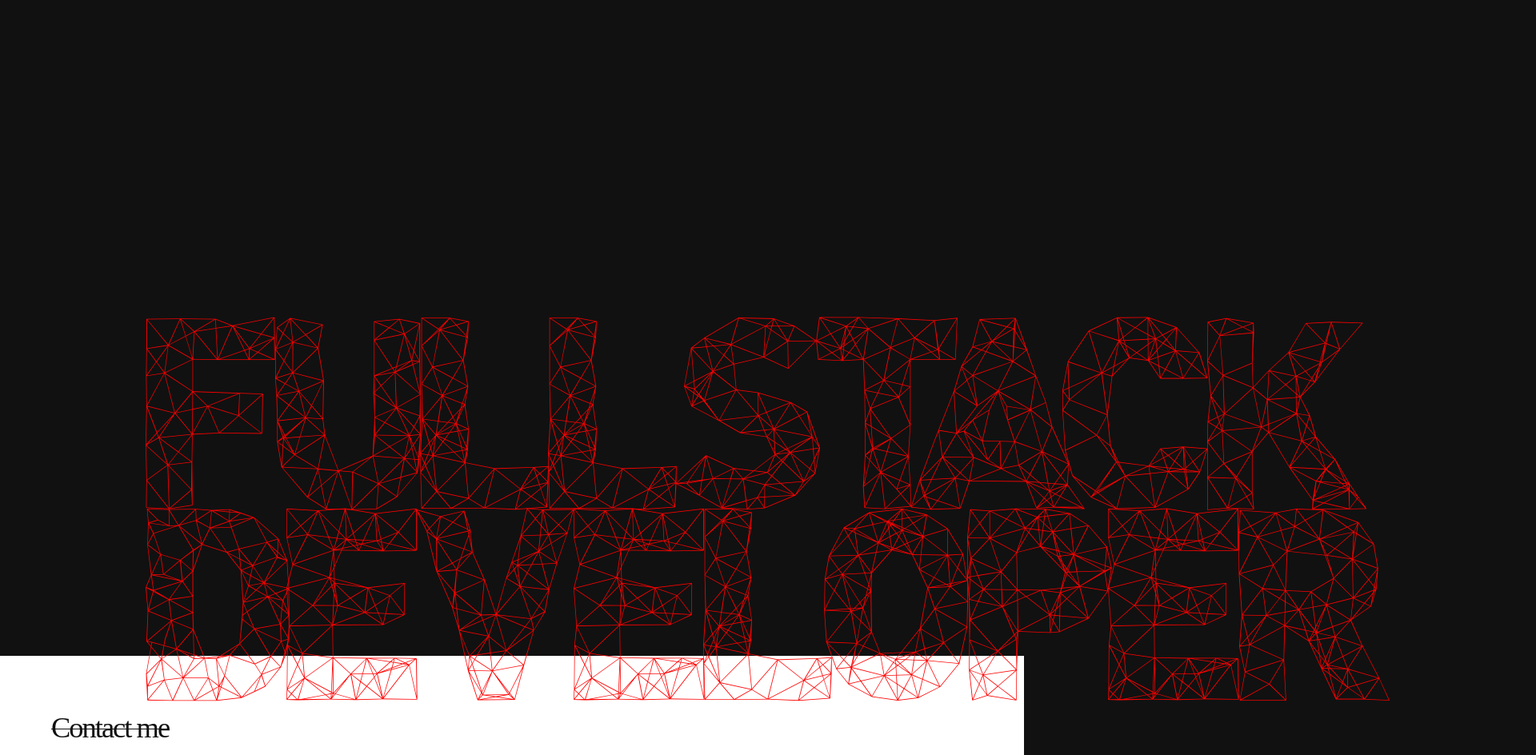
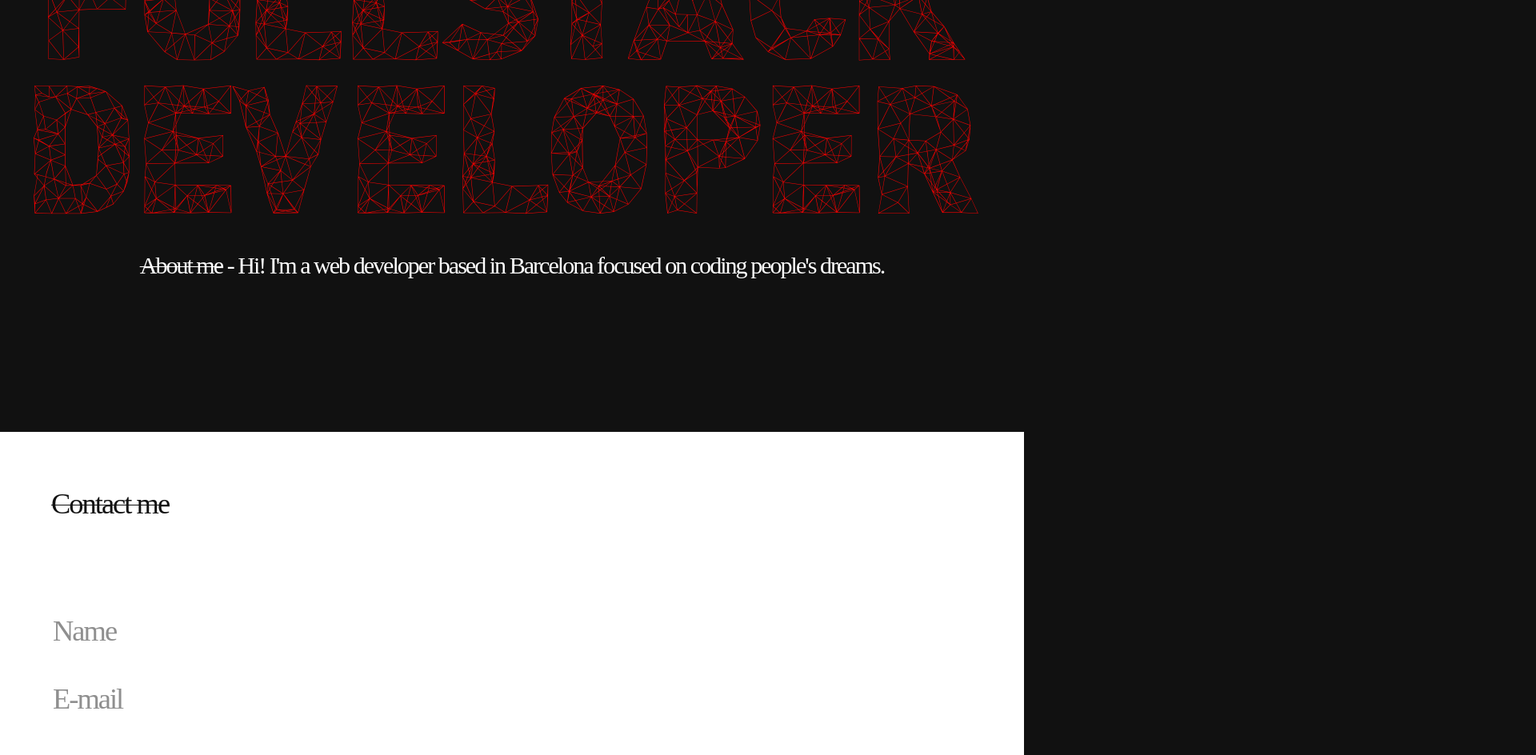
Before and after one commit to sergiJimenez/columbuscode, a Vue app: page /#/ in a window 1280 px wide. Shown: the part 1860-2804 px from the top of the page at 80% size, 1920 px wide, since content can reach past the window. Built offline with nearby package versions, Linux system fonts and the light colour scheme; a web font is replaced by a local one.

Commit message:
whoAmI css

```diff
--- a/src/components/esloganLayout.vue
+++ b/src/components/esloganLayout.vue
@@ -1,10 +1,20 @@
 <template>
     <div class="mainEsloganLayout" alt="Coding dreams">
-        <div class="codingDiv">
-            <div class="C1">C</div><div class="O1">O</div><div class="D1">D</div><div class="I1">I</div><div class="N1">N</div><div class="G1">G</div>
+        <div class="codingDiv" alt="Coding">
+            <div class="C1">C</div>
+            <div class="O1">O</div>
+            <div class="D1">D</div>
+            <div class="I1">I</div>
+            <div class="N1">N</div>
+            <div class="G1">G</div>
         </div>
-        <div class="dreamsDiv">
-            <div class="D2">D</div><div class="R2">R</div><div class="E2">E</div><div class="A2">A</div><div class="M2">M</div><div class="S2">S</div>
+        <div class="dreamsDiv" alt="Dreams">
+            <div class="D2">D</div>
+            <div class="R2">R</div>
+            <div class="E2">E</div>
+            <div class="A2">A</div>
+            <div class="M2">M</div>
+            <div class="S2">S</div>
         </div>
     </div>
 </template>
--- a/src/components/whoamiLayout.vue
+++ b/src/components/whoamiLayout.vue
@@ -1,11 +1,32 @@
 <template>
-    <div class="whoamILayout">
-        <span alt="Fullstack developer">
-            <p class="F1">F</p><p class="U1">U</p><p class="L1">L</p><p class="L1-1">L</p><p class="S1">S</p><p class="T1">T</p><p class="A1">A</p><p class="C1">C</p><p class="K1">K</p>
-            <p class="D2">D</p><p class="E2-0">E</p><p class="V2">V</p><p class="E2-1">E</p><p class="L2">L</p><p class="O2">O</p><p class="P2">P</p><p class="E2">E</p><p class="R2">R</p>
-        </span>
+    <div class="whoAmILayout">
+        <div class="fullstackDiv" alt="Fullstack">
+            <div class="F1">F</div>
+            <div class="U1">U</div>
+            <div class="L1">L</div>
+            <div class="L1-1">L</div>
+            <div class="S1">S</div>
+            <div class="T1">T</div>
+            <div class="A1">A</div>
+            <div class="C1">C</div>
+            <div class="K1">K</div>
+        </div>
+        <div class="developerDiv" alt="Developer">
+            <div class="D2">D</div>
+            <div class="E2-0">E</div>
+            <div class="V2">V</div>
+            <div class="E2-1">E</div>
+            <div class="L2">L</div>
+            <div class="O2">O</div>
+            <div class="P2">P</div>
+            <div class="E2">E</div>
+            <div class="R2">R</div>
+        </div>
         <div class="contentInformationWhoIAm">
-            <p class="explainWhoAmI" alt="Hi! I'm a web developer based in Barcelona focused on coding people's dreams."><b class="aboutMe" alt="About me">About me</b> - Hi! I'm a web developer based in Barcelona focused on coding people's dreams.</p>
+            <div class="explainWhoAmI" alt="Hi! I'm a web developer based in Barcelona focused on coding people's dreams.">
+                <b class="aboutMe" alt="About me">About me</b>
+                 - Hi! I'm a web developer based in Barcelona focused on coding people's dreams.
+            </div>
         </div>
     </div>
 </template>
@@ -35,187 +56,132 @@
         font-weight: normal;
     }
 
-    .whoamILayout {
+    .whoAmILayout {
         display: flex;
-        width: 1920px;
-        height: 1080px;
+        width: 100vw;
+        height: 100vh;
+        flex-direction: column;
+        align-items: center;
+        justify-content: center;
         background-color: #111111;
     }
 
-    .F1 {
-        position: absolute;
-        left: 182px;
-        top: 2041px;
-        font-family: "Adamas";
-        font-size: 240px;
+    .fullstackDiv {
+        display: flex;
+        justify-content: center;
+        align-items: center;
+        width: 100%;
         color: #ff0000;
     }
 
+    .F1 {
+        font-family: "Adamas";
+        font-size: 12.5vw;
+    }
+
     .U1 {
-        position: absolute;
-        left: 344px;
-        top: 2041px;
         font-family: "Adamas";
-        font-size: 240px;
-        color: #ff0000;
+        font-size: 12.5vw;
     }
 
     .L1 {
-        position: absolute;
-        left: 525px;
-        top: 2041px;
         font-family: "Adamas";
-        font-size: 240px;
-        color: #ff0000;
+        font-size: 12.5vw;
     }
 
     .L1-1 {
-        position: absolute;
-        left: 685px;
-        top: 2041px;
         font-family: "Adamas";
-        font-size: 240px;
-        color: #ff0000;
-
+        font-size: 12.5vw;
     }
 
     .S1 {
-        position: absolute;
-        left: 857px;
-        top: 2041px;
         font-family: "Adamas";
-        font-size: 240px;
-        color: #ff0000;
+        font-size: 12.5vw;
     }
 
     .T1 {
-        position: absolute;
-        left: 1042px;
-        top: 2041px;
         font-family: "Adamas";
-        font-size: 240px;
-        color: #ff0000;
+        font-size: 12.5vw;
     }
 
     .A1 {
-        position: absolute;
-        left: 1165px;
-        top: 2041px;
         font-family: "Adamas";
-        font-size: 240px;
-        color: #ff0000;
+        font-size: 12.5vw;
     }
 
     .C1 {
-        position: absolute;
-        left: 1328px;
-        top: 2041px;
         font-family: "Adamas";
-        font-size: 240px;
-        color: #ff0000;
+        font-size: 12.5vw;
     }
 
     .K1 {
-        position: absolute;
-        left: 1509px;
-        top: 2041px;
         font-family: "Adamas";
-        font-size: 240px;
+        font-size: 12.5vw;
+    }
+
+    .developerDiv {
+        display: flex;
+        justify-content: center;
+        align-items: center;
+        width: 100%;
         color: #ff0000;
     }
 
     .D2 {
-        position: absolute;
-        left: 182px;
-        top: 2280px;
         font-family: "Adamas";
-        font-size: 240px;
-        color: #ff0000;
+        font-size: 12.5vw;
     }
 
     .E2-0 {
-        position: absolute;
-        left: 358px;
-        top: 2280px;
         font-family: "Adamas";
-        font-size: 240px;
-        color: #ff0000;
+        font-size: 12.5vw;
     }
 
     .V2 {
-        position: absolute;
-        left: 551px;
-        top: 2280px;
         font-family: "Adamas";
-        font-size: 240px;
-        color: #ff0000;
+        font-size: 12.5vw;
     }
 
     .E2-1 {
-        position: absolute;
-        left: 717px;
-        top: 2280px;
         font-family: "Adamas";
-        font-size: 240px;
-        color: #ff0000;
+        font-size: 12.5vw;
     }
 
     .L2 {
-        position: absolute;
-        left: 879px;
-        top: 2280px;
         font-family: "Adamas";
-        font-size: 240px;
-        color: #ff0000;
+        font-size: 12.5vw;
     }
 
     .O2 {
-        position: absolute;
-        left: 1045px;
-        top: 2280px;
         font-family: "Adamas";
-        font-size: 240px;
-        color: #ff0000;
+        font-size: 12.5vw;
     }
 
     .P2 {
-        position: absolute;
-        left: 1209px;
-        top: 2280px;
         font-family: "Adamas";
-        font-size: 240px;
-        color: #ff0000;
+        font-size: 12.5vw;
     }
 
     .E2 {
-        position: absolute;
-        left: 1385px;
-        top: 2280px;
         font-family: "Adamas";
-        font-size: 240px;
-        color: #ff0000;
+        font-size: 12.5vw;
     }
 
     .R2 {
-        position: absolute;
-        left: 1548px;
-        top: 2280px;
         font-family: "Adamas";
-        font-size: 240px;
-        color: #ff0000;
+        font-size: 12.5vw;
     }
 
     .contentInformationWhoIAm {
-        position: absolute;
-        width: 1396px;
-        height: 216px;
-        left: 255px;
-        top: 2750px;
+        display: flex;
+        justify-content: center;
+        align-items: center;
+        width: 100%;
     }
 
     .aboutMe {
         font-family: "SF-Pro-Ultralight";
-        font-size: 60px;
+        font-size: 2.35vw;
         letter-spacing: -2px;
         color: #FFFFFF;
         font-weight: normal;
@@ -225,7 +191,7 @@
 
     .explainWhoAmI {
         font-family: "SF-Pro-UltralightItalic";
-        font-size: 60px;
+        font-size: 2.35vw;
         letter-spacing: -2px;
         color: #FFFFFF;
     }
```
